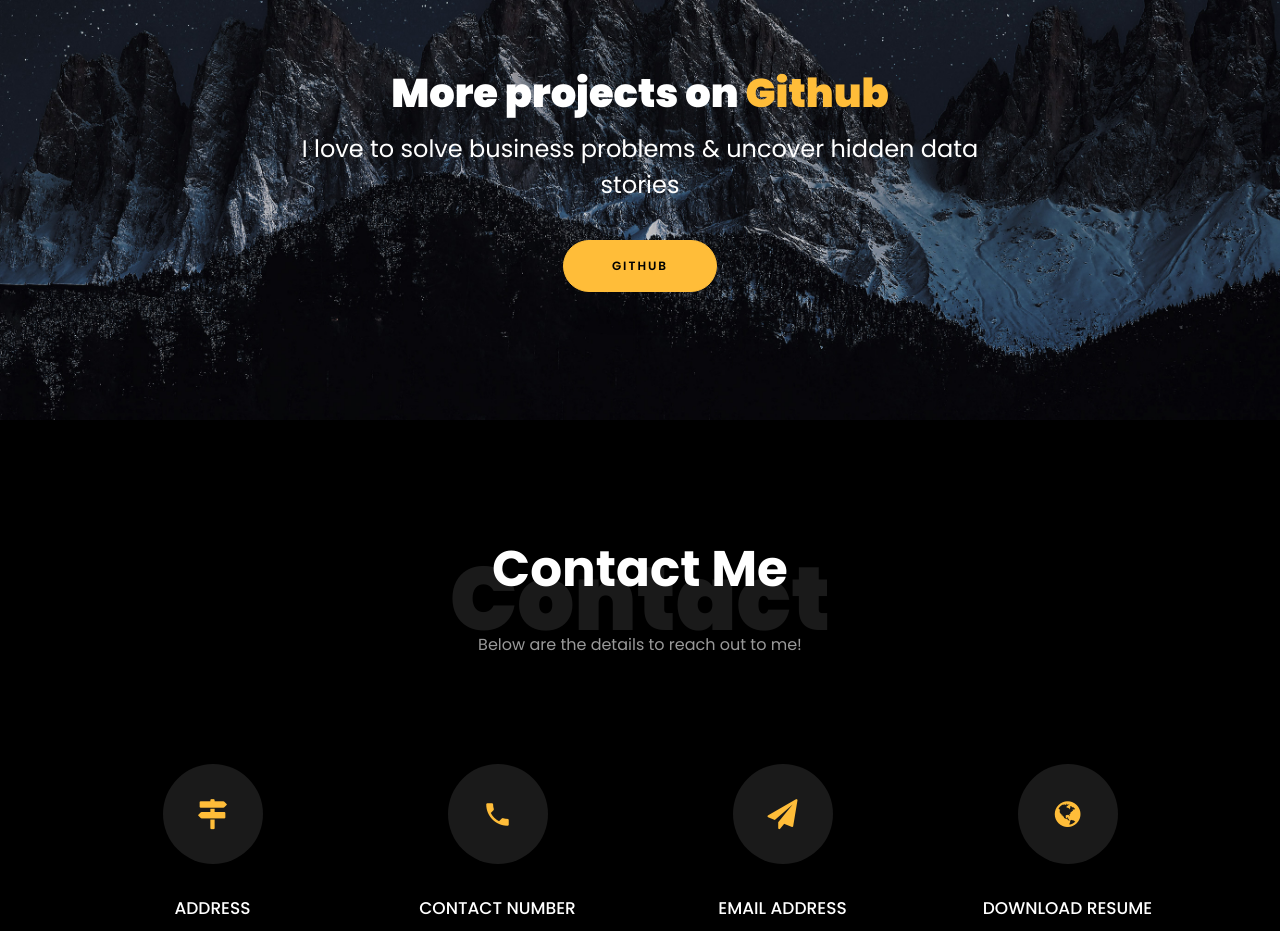
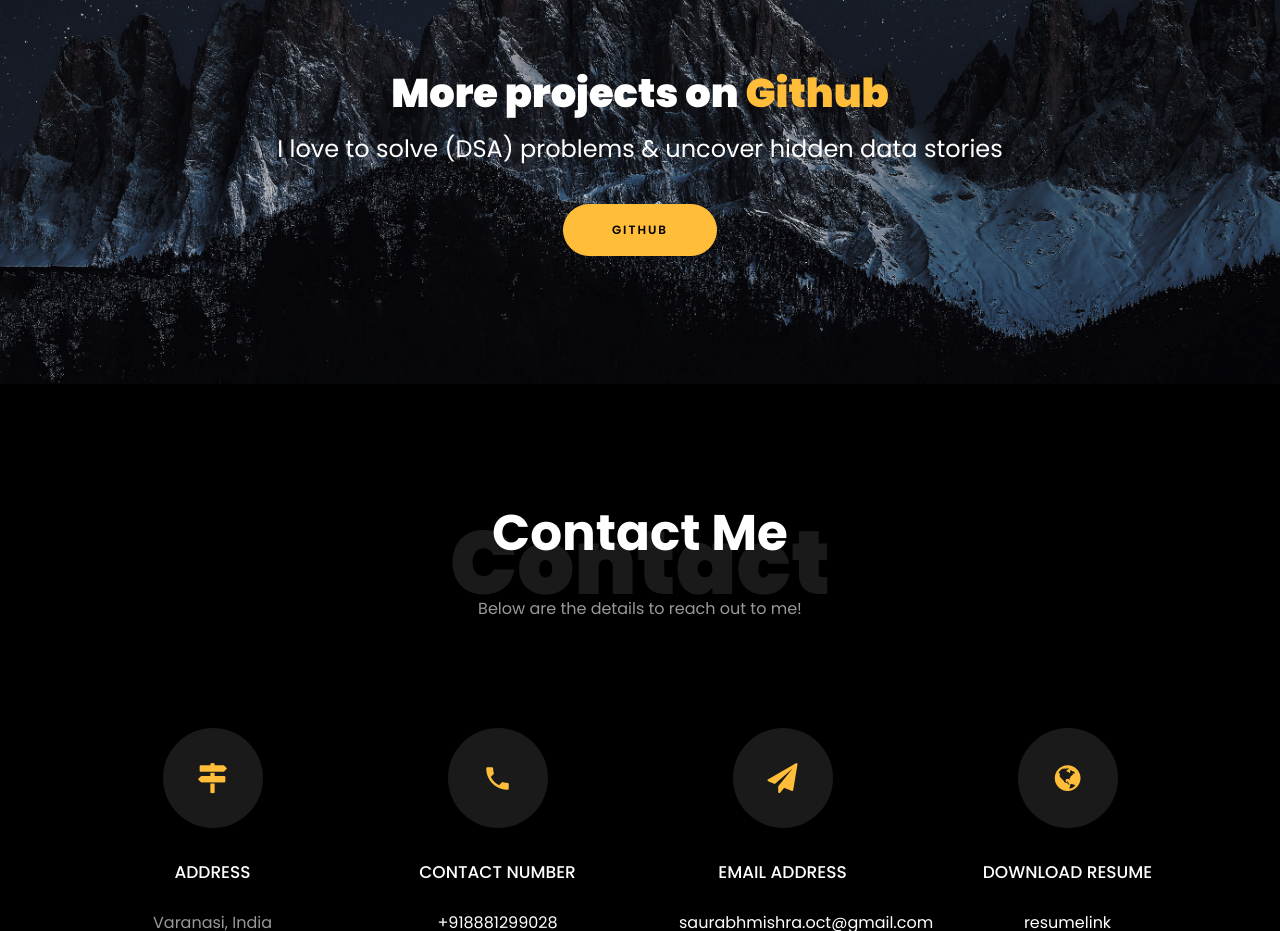
Before and after one commit to Mishra7-s/saurabhmishra.github.io, a plain HTML site: page index.html in a window 1280 px wide. Shown: the part 2980-3911 px from the top of the page. Drawn offline with Linux system fonts and the light colour scheme; files whose address does not match are found by name.

Commit message:
Update index.html

```diff
--- a/index.html
+++ b/index.html
@@ -520,7 +520,7 @@
 				<div class="row justify-content-center">
 					<div class="col-md-7 ftco-animate text-center">
 						<h2>More projects on<span> Github  </span> </h2>
-						<div class="heading"> <h4> I love to solve business problems &amp; uncover hidden data stories </h4>
+						<div class="heading"> <h4> I love to solve (DSA) problems &amp; uncover hidden data stories </h4>
 						<br>
               <div class="text">
 				<p><a href="https://github.com/Mishra7-s" class="btn btn-primary py-3 px-5">GitHub</a></p>
```
